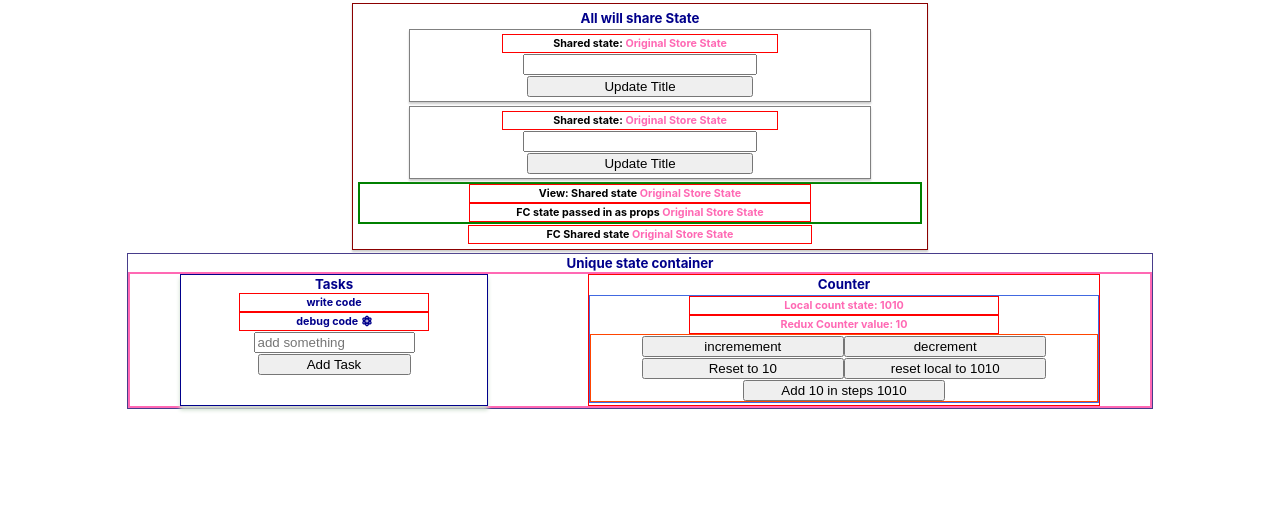
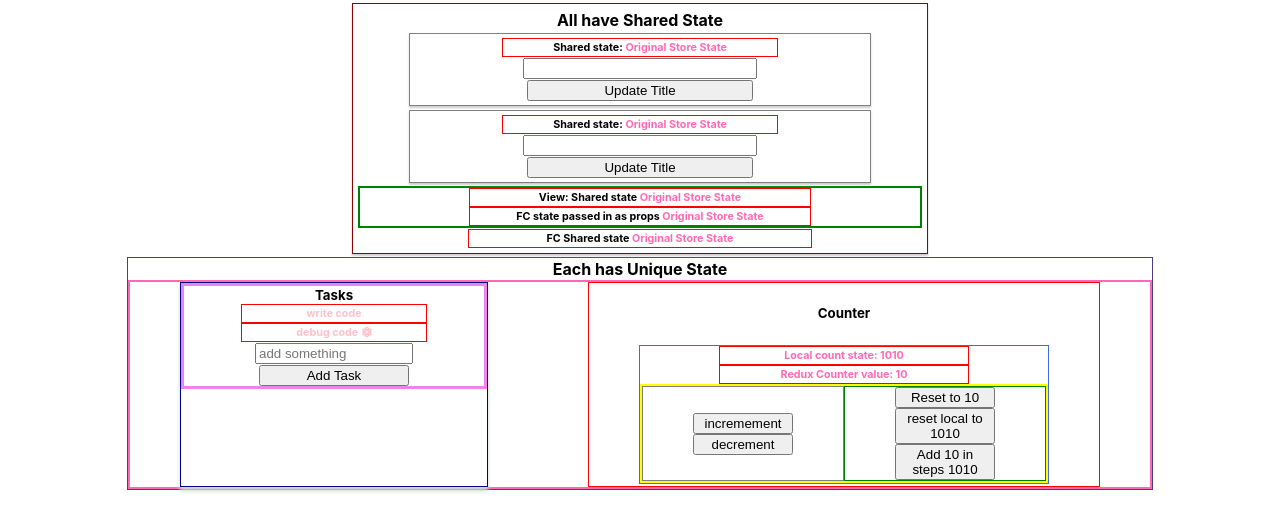
Before and after one commit to stevekutz/redux_exp1, a React (Create React App) app in the folder app/: page / in a window 1280 px wide. Shown: the top 530 px of the page. Built offline with nearby package versions, Linux system fonts and the light colour scheme.

Commit message:
improved Tasks layout

```diff
--- a/app/src/App.css
+++ b/app/src/App.css
@@ -11,13 +11,8 @@
   height: 40%;
 }
 
-h5 {
-  color: darkred;
+h4{
   margin: 1px;
-}
-.stack {
-  display: flex;
-  flex-direction: column;
 }
 
 .allDistinctState{
@@ -33,9 +28,7 @@ h5 {
   border: 2px solid hotpink;
   display: flex;
   justify-content: space-around;
-
 }
-
 
 .tasksMainContainer {
   border: 1px solid darkblue;
@@ -43,16 +36,12 @@ h5 {
   display: flex;
   flex-direction: column;
   width: 30%;
- }
+}
 
-.tasksMainContainer h6, h5{
-  color: darkblue;
-}
 
 .titleViewContainer{
   border: 2px solid green;
   margin: 1px auto;
-
 
 }
 
@@ -60,31 +49,6 @@ input{
   outline-style: none;
 }
 
-.counterMainContainer{
-  border: 1px solid red;
-  display: flex;
-  flex-direction: column;
-  width: 50%;
-
-}
-
-.counterContainer{
-  border: 1px solid royalblue;
-  display: flex;
-  flex-direction: column;
-  margin: 2px auto;
-}
-
-
-.counterControls{
-  border: 1px solid orangered;
-
-}
-
-.counterControls button {
-  width: 40%;
-}
-
 .fa-atom{
   padding-left: 4px;
 }
--- a/app/src/App.js
+++ b/app/src/App.js
@@ -12,7 +12,7 @@ function App() {
   return (
     <div className="App">
         <div className = "allSharedState">
-          <h5> All will share State</h5>
+          <h4>All have Shared State</h4>
           <Title />
           <Title />
           <TitleView />
@@ -21,11 +21,10 @@ function App() {
 
 
         <div className = 'allDistinctState'>
-            <h5> Unique state container </h5>
+            <h4> Each has Unique State</h4>
             <div className = 'task_counter_Container' >
 
               <div className = 'tasksMainContainer'>
-                <h5> Tasks </h5>
                 <Tasks />
               </div>
 
--- a/app/src/views/Counter.js
+++ b/app/src/views/Counter.js
@@ -1,6 +1,7 @@
 import React, {Component} from 'react';
 import {connect} from 'react-redux';
 import {increment, decrement, reset} from '../actions/actionsCounter';
+import './views.css';
 
 
 class Counter extends Component {
@@ -45,11 +46,16 @@ class Counter extends Component {
                 <h6> Local count state: {this.state.count} </h6>
                 <h6> Redux Counter value: {this.props.countProp} </h6>
                 <div className = 'counterControls'>
-                    <button onClick = {() => {this.props.increment() }}>incremement</button>
-                    <button onClick = {() => {this.props.decrement() }}>decrement</button>
-                    <button onClick = {() => {this.props.reset() }} >Reset to 10</button>
-                    <button onClick = {this.resetTenTen}>reset local to 1010</button>
-                    <button onClick = {this.addTenSteps}>Add 10 in steps {this.state.count} </button>
+                    <div className = 'inc_dec'>
+                        <button onClick = {() => {this.props.increment() }}>incremement</button>
+                        <button onClick = {() => {this.props.decrement() }}>decrement</button>
+                    </div>
+
+                    <div className = 'special_counter'>
+                        <button onClick = {() => {this.props.reset() }} >Reset to 10</button>
+                        <button onClick = {this.resetTenTen}>reset local to 1010</button>
+                        <button onClick = {this.addTenSteps}>Add 10 in steps {this.state.count} </button>
+                    </div>
                 </div>
             </div>
         )
--- a/app/src/views/Tasks.js
+++ b/app/src/views/Tasks.js
@@ -1,7 +1,7 @@
 import React, {Component} from 'react';
 import {connect} from 'react-redux';
-
 import {addTask, toggleTask} from '../actions/actionsTasks';
+import './tasks.css';
 
 // 1)
 class Tasks extends Component {
@@ -25,15 +25,7 @@ class Tasks extends Component {
             this.setState({
                 newTask: ''
             })
-
-
-
-
-
         }
-
-
-
     }
 
     toggleTask_h = id => {
@@ -49,15 +41,18 @@ class Tasks extends Component {
             <div>
 
                 <div className = 'taskListContainer'>
-
+                     <h5> Tasks </h5>
                     {this.props.tasks.map((taskItem, index) => (
 
-                        <h6 onClick = { () => this.toggleTask_h(taskItem.id)} key = {taskItem.id}>
+                            <h6
+                                className= 'tasksItems'
+                                onClick = { () => this.toggleTask_h(taskItem.id)} key = {taskItem.id}
+                            >
                                 {taskItem.description}
                                 {taskItem.completed &&     <i className="fas fa-atom" />}
                             </h6>
                         ))}
-                </div>
+
                     <form>
                         <input
                             type = 'text'
@@ -67,8 +62,7 @@ class Tasks extends Component {
                         />
                     </form>
                     <button onClick = {this.addNewTask_h}>Add Task</button>
-
-
+                </div>
             </div>
         );
 
--- /dev/null
+++ b/app/src/views/tasks.css
@@ -0,0 +1,12 @@
+.taskListContainer{
+    border: 3px solid violet;
+}
+
+.taskListContainer h5{
+    margin: 1px;
+    padding: 0px;
+}
+
+.tasksItems{
+    color: pink;
+}
--- a/app/src/views/views.css
+++ b/app/src/views/views.css
@@ -25,3 +25,40 @@ input, button{
     width: 50%;
     margin: 0 auto;
 }
+
+.counterMainContainer{
+    border: 1px solid red;
+    display: flex;
+    flex-direction: column;
+    width: 50%;
+
+  }
+
+.counterContainer{
+    border: 1px solid royalblue;
+    display: flex;
+    flex-direction: column;
+    margin: 2px auto;
+    width: 80%;
+  }
+
+.counterControls{
+    border: 2px solid yellow;
+    display: flex;
+  }
+
+.inc_dec{
+    border: 1px solid grey;
+    display: flex;
+    flex-direction: column;
+    justify-content: center;
+    align-content: center;
+    width: 100%;
+}
+
+.special_counter{
+    border: 1px solid green;
+    display: flex;
+    flex-direction: column;
+    width: 100%;
+}
```
Lines whose indentation alone changed are shown as unchanged.
